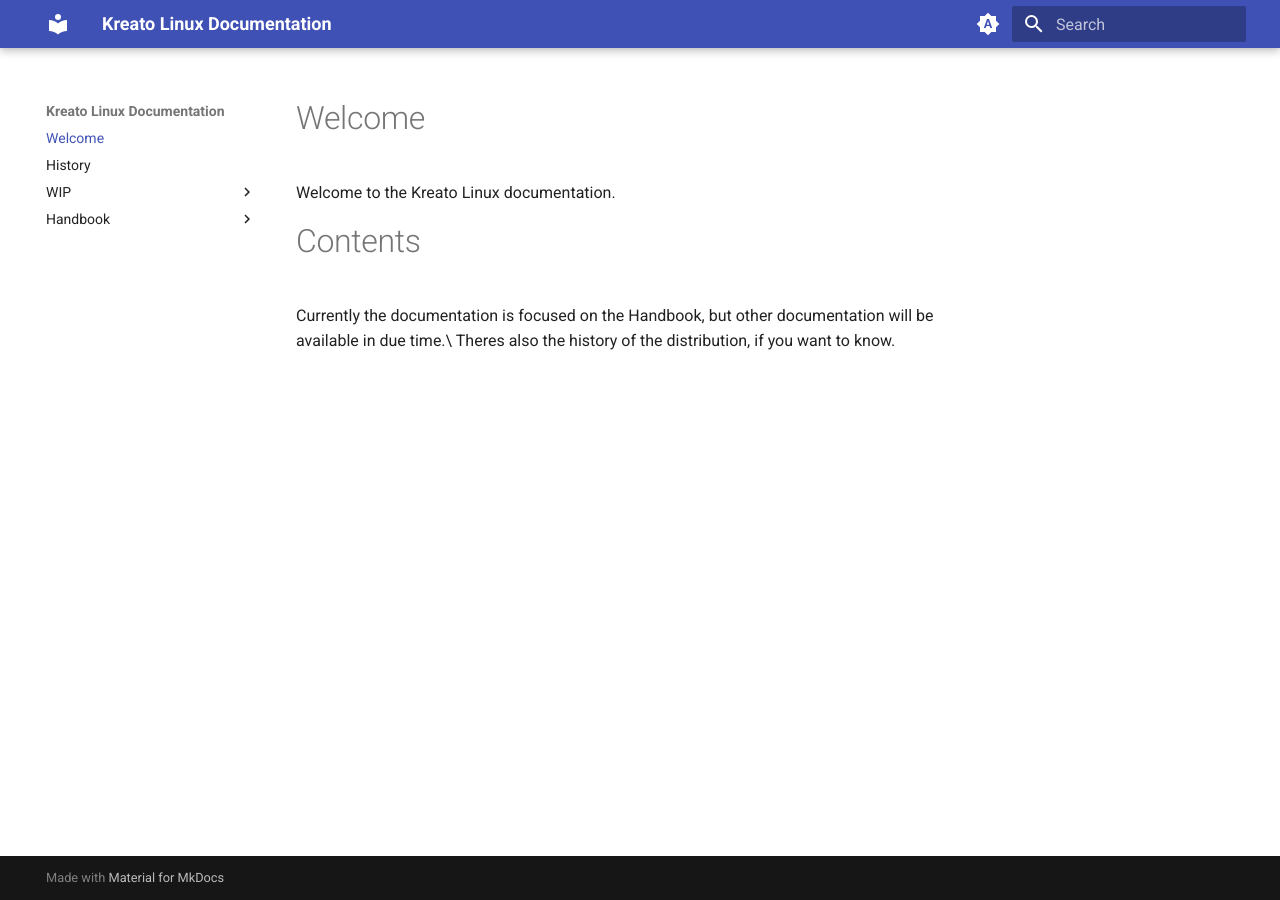
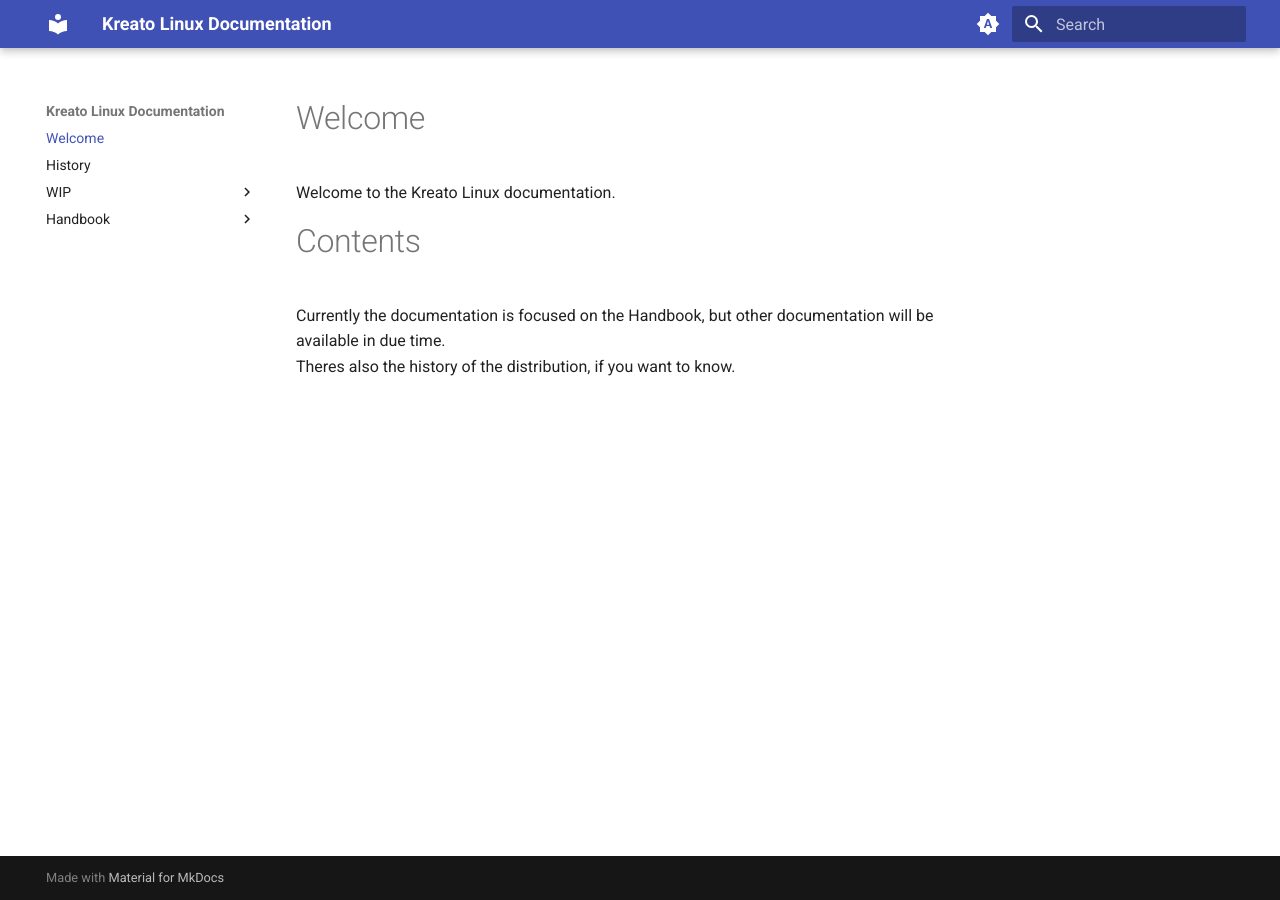
Before and after one commit to kreatolinux/wiki, an MkDocs documentation site: the page built from docs/index.md, in a window 1280 px wide. Built offline with MkDocs 1.6.1 and Material for MkDocs 9.7.7, drawn with Linux system fonts in a browser that asks for light colours.

```diff
--- a/docs/index.md
+++ b/docs/index.md
@@ -2,5 +2,5 @@
 Welcome to the Kreato Linux documentation.
 
 # Contents
-Currently the documentation is focused on the Handbook, but other documentation will be available in due time.\
-Theres also the history of the distribution, if you want to know.
+Currently the documentation is focused on the Handbook, but other documentation will be available in due time.
+<br>Theres also the history of the distribution, if you want to know.</br>
```
